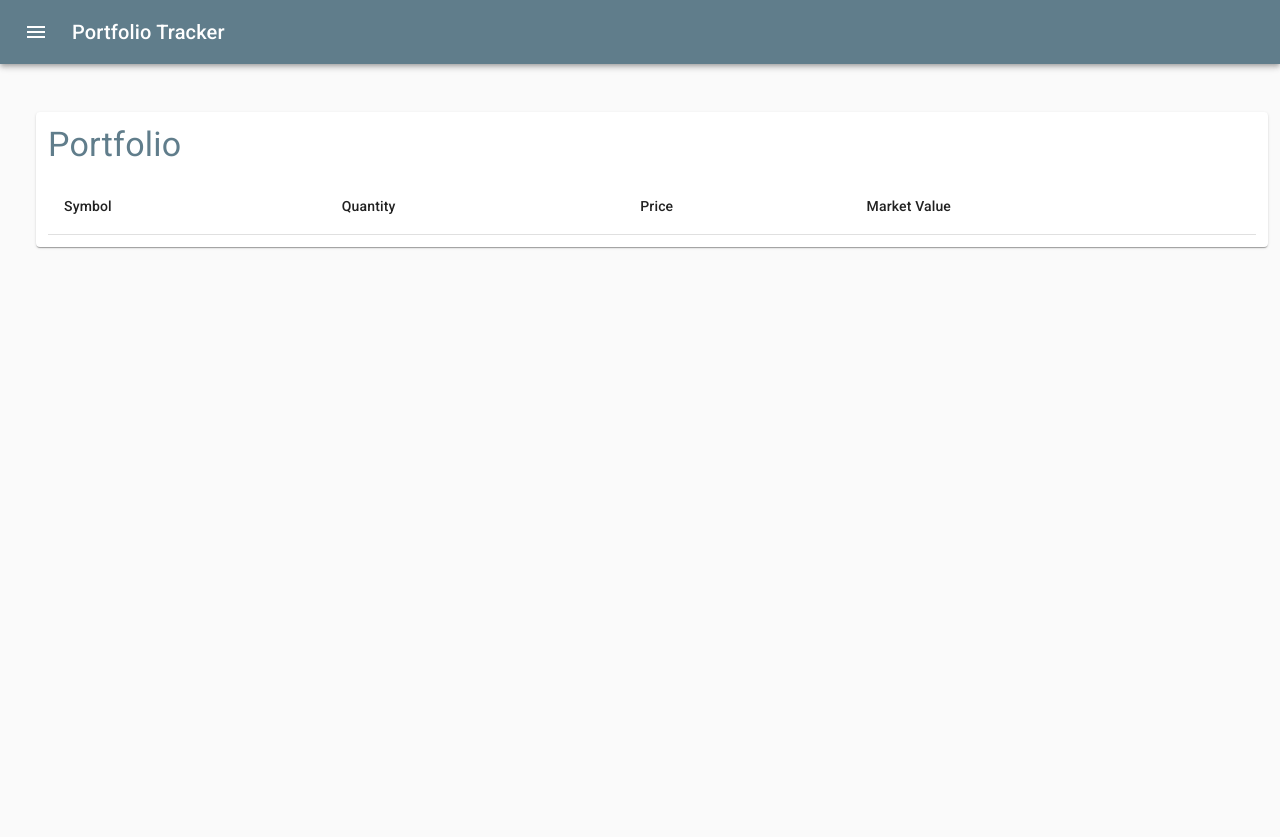
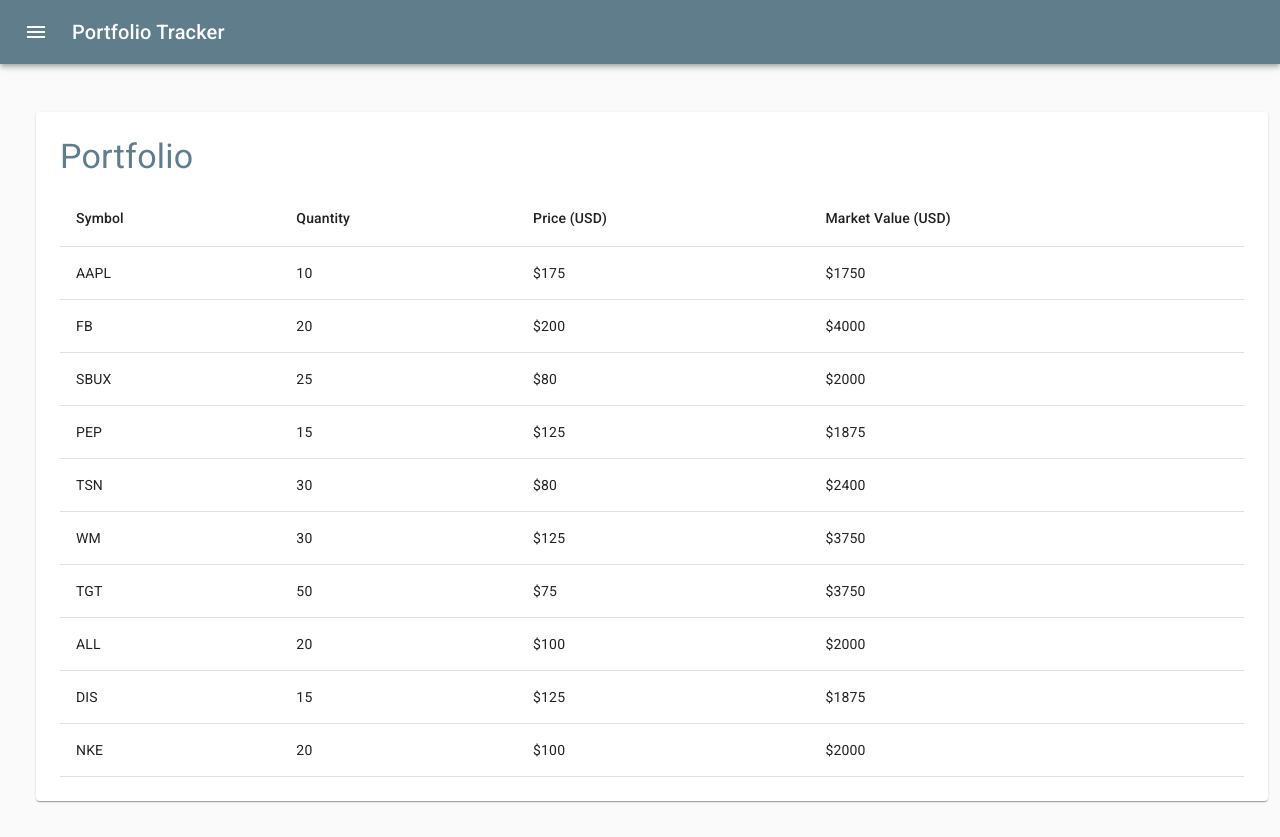
Before and after one commit to drod1000/portfolio-tracker-client, a React (Create React App) app: page / in a window 1280 px wide. Before the commit the page ends 800 px from the top, so only its background shows below. Built offline with nearby package versions, Linux system fonts and the light colour scheme.

Commit message:
Adds table body

```diff
--- a/src/components/containers/Portfolio/Portfolio.js
+++ b/src/components/containers/Portfolio/Portfolio.js
@@ -11,7 +11,7 @@
 
 const styles = {
   paper: {
-    padding: 12,
+    padding: 24
   },
   typography: {
     marginBottom: 12
@@ -49,10 +49,20 @@
             <TableRow>
               <TableCell>Symbol</TableCell>
               <TableCell>Quantity</TableCell>
-              <TableCell>Price</TableCell>
-              <TableCell>Market Value</TableCell>
+              <TableCell>Price (USD)</TableCell>
+              <TableCell>Market Value (USD)</TableCell>
             </TableRow>
           </TableHead>
+          <TableBody>
+            {rows.map(row => (
+              <TableRow key={row.symbol}>
+                <TableCell>{row.symbol}</TableCell>
+                <TableCell>{row.quantity}</TableCell>
+                <TableCell>${row.price}</TableCell>
+                <TableCell>${row.marketValue}</TableCell>
+              </TableRow>
+            ))}
+          </TableBody>
         </Table>
       </Paper>
     )
```
